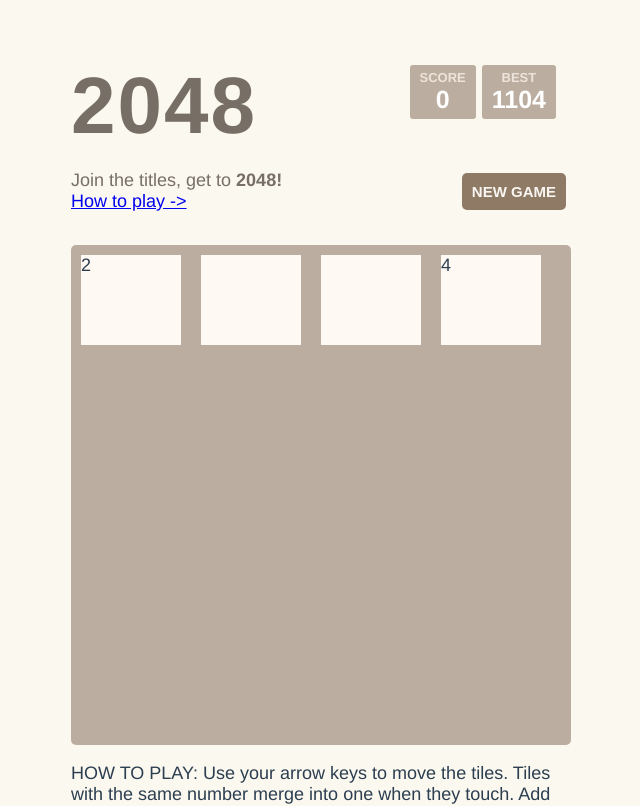
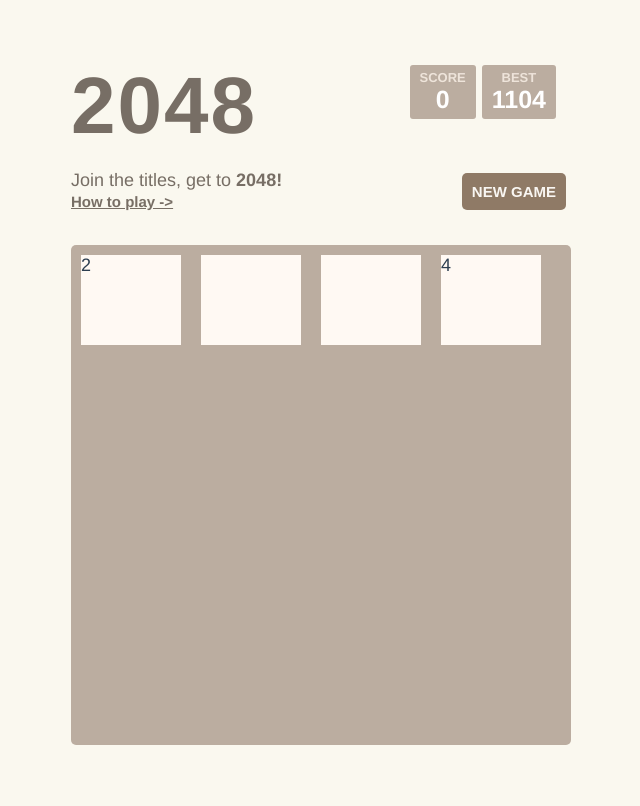
Before and after one commit to vinayjs/2048-gamevuejs, a Vue app: page / in a window 1280 px wide. Shown: the top 806 px of the page, without its empty margins (319-959 px from the left). Built offline with nearby package versions, Linux system fonts and the light colour scheme.

Commit message:
refactored css

```diff
--- a/src/components/MainContainer.vue
+++ b/src/components/MainContainer.vue
@@ -13,12 +13,12 @@
         <p class="gameintro">
           Join the titles, get to <b>2048!</b>
           <br>
-          <a href="#link-htp">How to play -></a>
+          <a id='htp' href="#link-htp">How to play -></a>
         </p>
         <button class="new-game">NEW GAME</button>
       </div>
       <GameBoard />
-      <span></span>
+      <!-- <span></span> -->
       <div id="gap"></div>
       <div class="below-gameboard">
         <p class="about-game" id="link-htp">
@@ -166,4 +166,9 @@ body {
   font-weight: 700;
   margin-right: 5px;
 }
+
+#gap{
+  margin: 80%;
+  width: auto;
+}
 </style>
```
